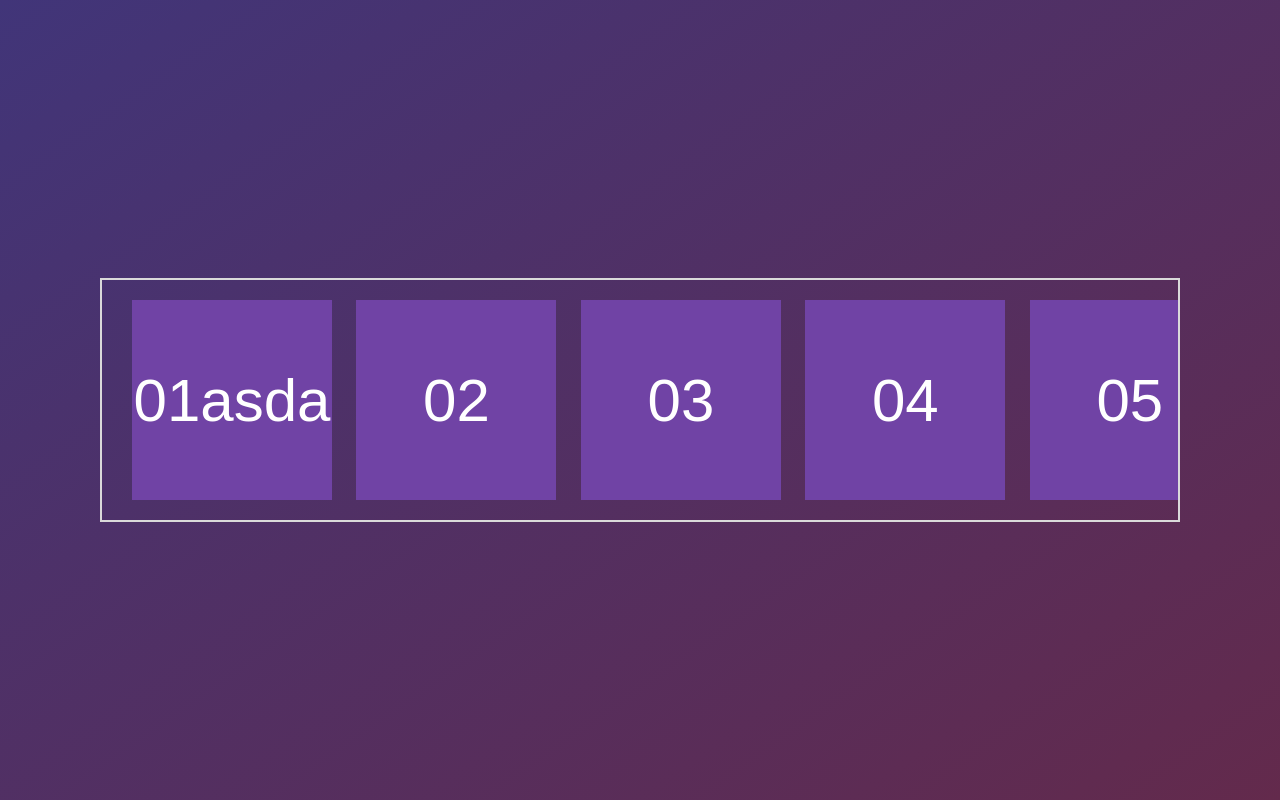
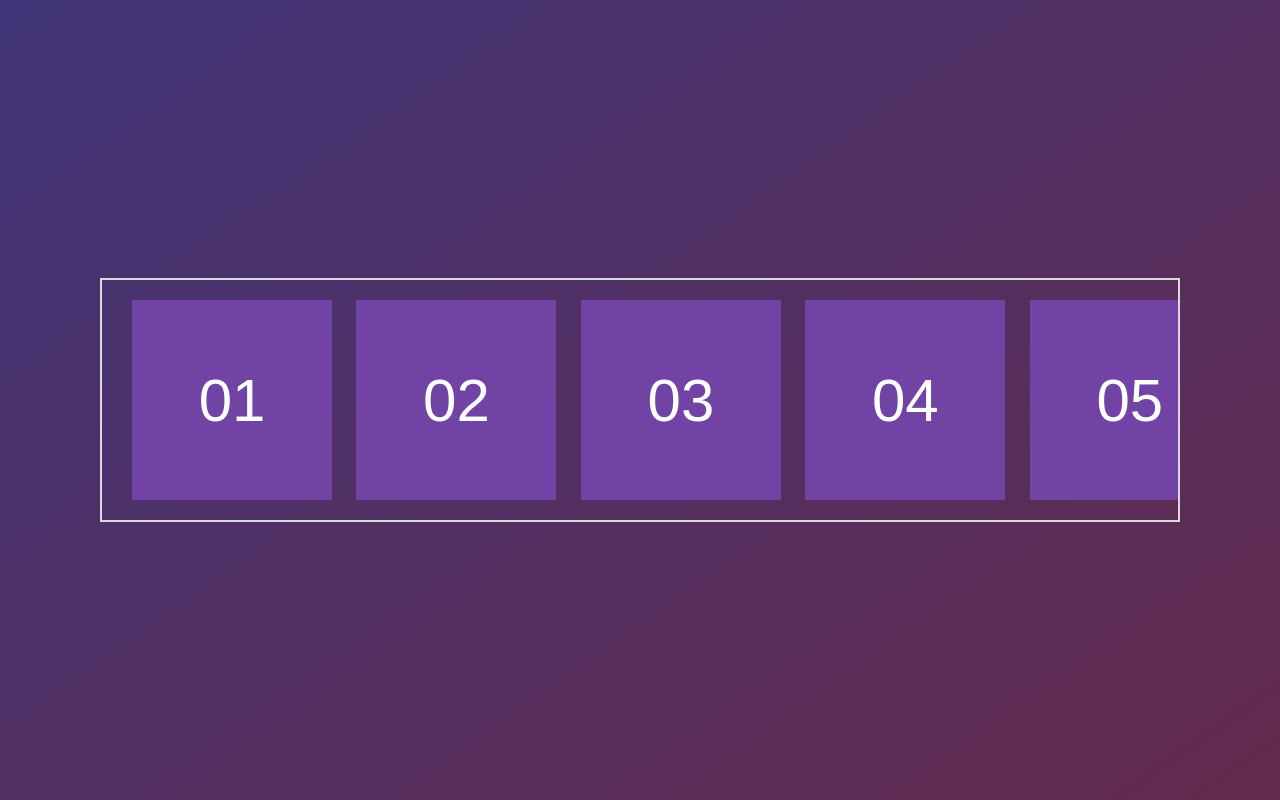
Before and after one commit to thoandbean/simple-carousel, a plain HTML site: page index.html in a window 1280 px wide. Drawn offline with Linux system fonts and the light colour scheme.

Commit message:
update origin

```diff
--- a/index.html
+++ b/index.html
@@ -9,7 +9,7 @@
 	</head>
 	<body>
 		<div class="wrapper">
-			<div class="box">01asda</div>
+			<div class="box">01</div>
 			<div class="box">02</div>
 			<div class="box">03</div>
 			<div class="box">04</div>
```
